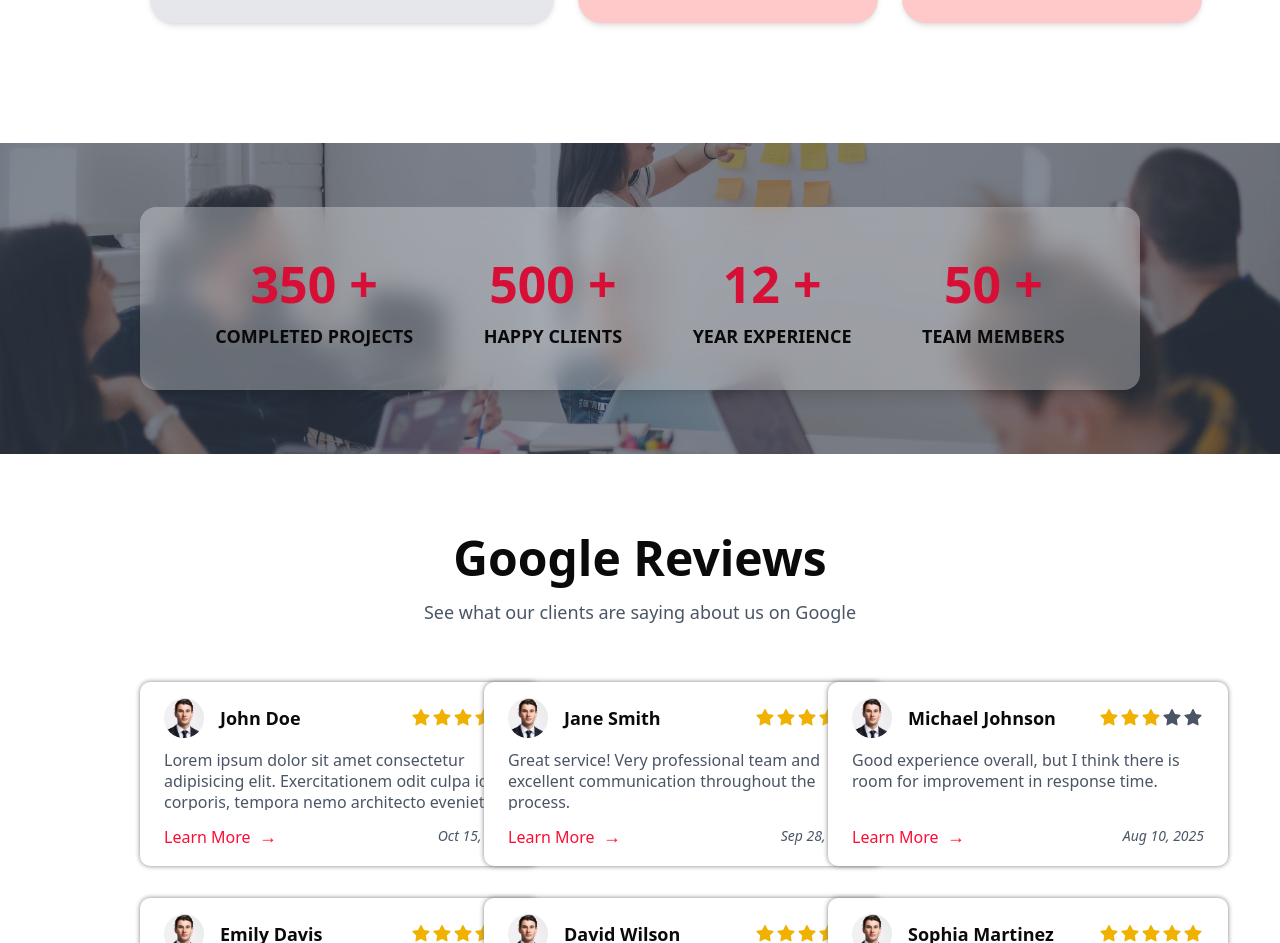
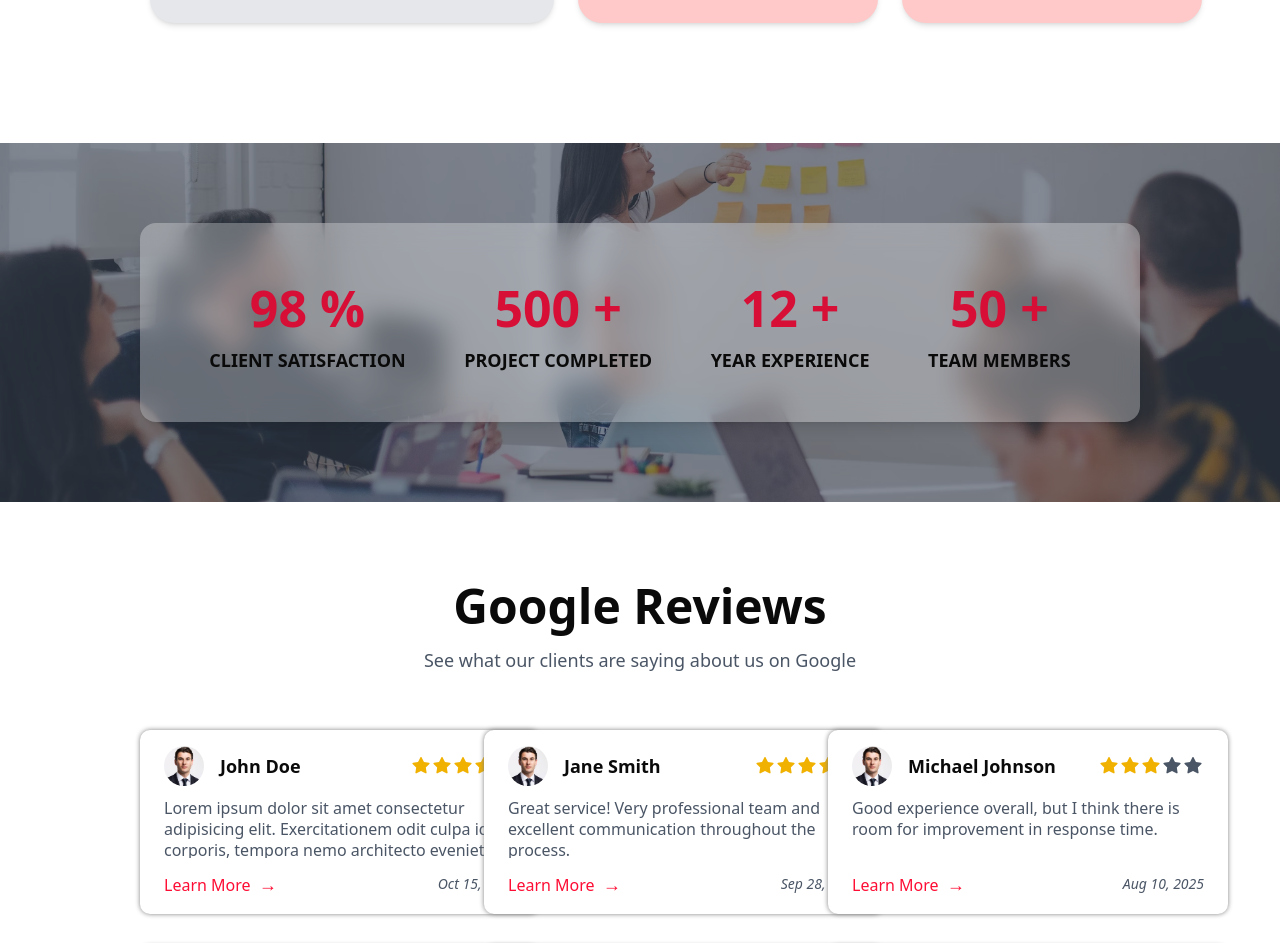
Before and after one commit to Prajon-Adhikari/Azure, a React (Vite) app: page / in a window 1280 px wide. Shown: the part 2930-3873 px from the top of the page. Built offline with nearby package versions, Linux system fonts and the light colour scheme.

Commit message:
changing home page

```diff
--- a/src/pages/Home.jsx
+++ b/src/pages/Home.jsx
@@ -260,7 +260,7 @@ const Home = () => {
 
       {/* Numbers data */}
       {/* Numbers data */}
-      <div className="relative mt-30 px-[140px] py-16">
+      <div className="relative mt-30 px-[140px] py-20">
         {/* Background image with blur */}
         <div
           className="absolute inset-0 bg-cover bg-center"
@@ -271,12 +271,12 @@ const Home = () => {
         <div className="absolute inset-0 bg-gray-700/60"></div>
 
         {/* Glass container */}
-        <div className="relative w-full bg-white/30 backdrop-blur-md rounded-2xl shadow-lg p-10 flex justify-around">
+        <div className="relative w-full bg-white/30 backdrop-blur-md rounded-2xl shadow-lg p-10 py-12 flex justify-around">
           {/* Stat 1 */}
           <div className="flex flex-col items-center">
-            <div className="text-[50px] font-bold text-[#d70e36]">350 +</div>
+            <div className="text-[50px] font-bold text-[#d70e36]">98 %</div>
             <div className=" font-semibold text-lg">
-              COMPLETED PROJECTS
+              CLIENT SATISFACTION
             </div>
           </div>
 
@@ -284,7 +284,7 @@ const Home = () => {
           <div className="flex flex-col items-center">
             <div className="text-[50px] font-bold text-[#d70e36]">500 +</div>
             <div className=" font-semibold text-lg">
-              HAPPY CLIENTS
+              PROJECT COMPLETED
             </div>
           </div>
 
```
